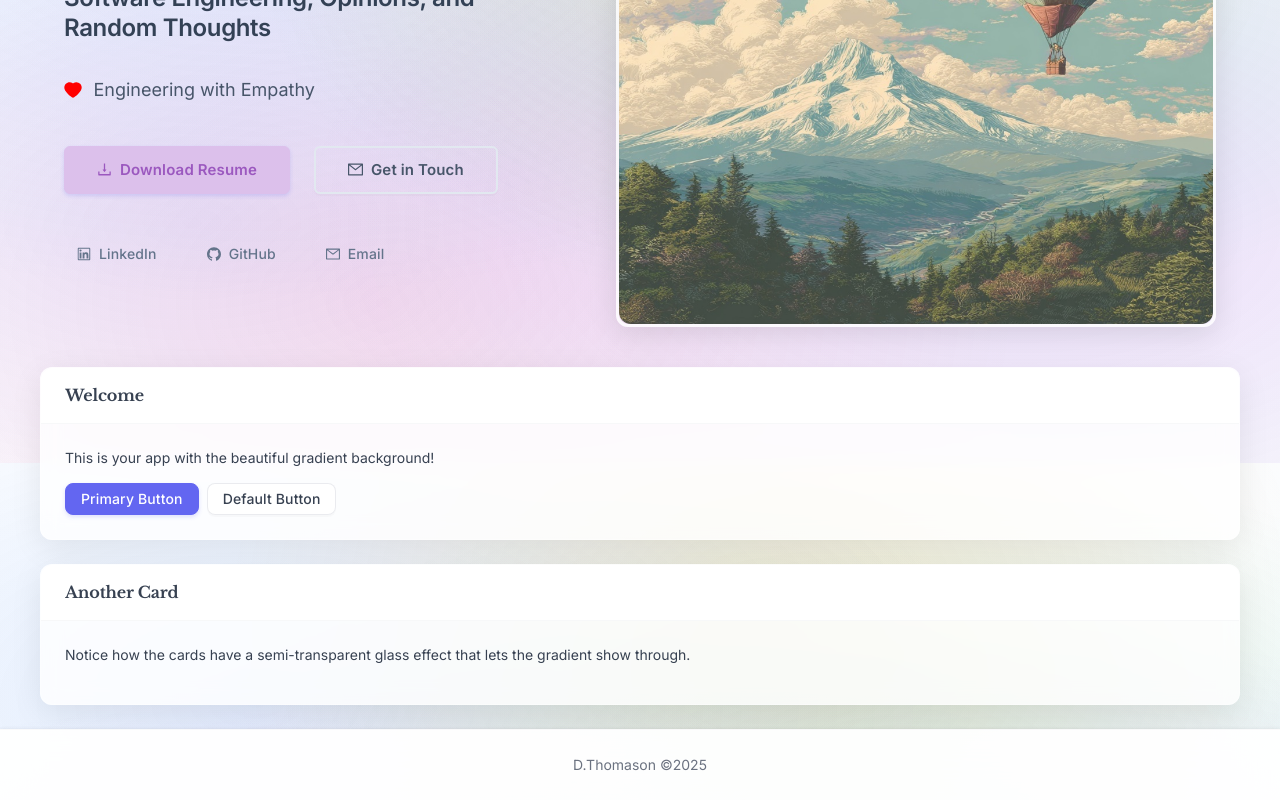
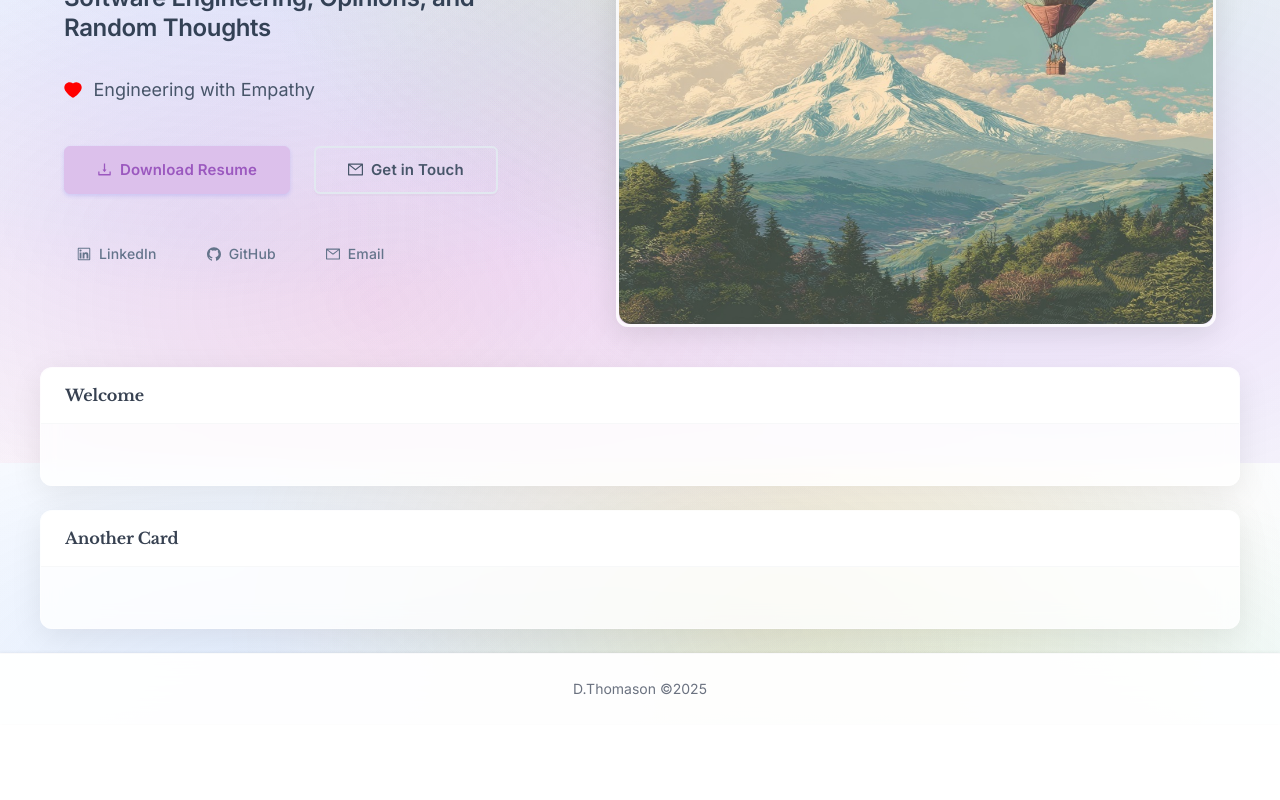
Before and after one commit to darcee/dthomason, a React (Vite) app in the folder dthomason/: page / in a window 1280 px wide. Shown: the part 337-1137 px from the top of the page. After the commit the page ends 1061 px from the top, so only its background shows below. Built offline with nearby package versions, Linux system fonts and the light colour scheme.

Commit message:
Clears text from placeholder cards

```diff
--- a/dthomason/src/App.tsx
+++ b/dthomason/src/App.tsx
@@ -1,4 +1,4 @@
-import { ConfigProvider, Layout, Card, Button, Space } from 'antd';
+import { ConfigProvider, Layout, Card, Space } from 'antd';
 import { customTheme } from './theme/theme';
 import './App.css';
 import Hero from "./components/Hero/Hero.tsx";
@@ -23,15 +23,11 @@ function App() {
                             />
                             <Space direction="vertical" size="large" style={{ width: '100%' }}>
                                 <Card title="Welcome" className="glass-card">
-                                    <p>This is your app with the beautiful gradient background!</p>
-                                    <Space>
-                                        <Button type="primary">Primary Button</Button>
-                                        <Button>Default Button</Button>
-                                    </Space>
+                                    <p></p>
                                 </Card>
 
                                 <Card title="Another Card" className="glass-card">
-                                    <p>Notice how the cards have a semi-transparent glass effect that lets the gradient show through.</p>
+                                    <p></p>
                                 </Card>
                             </Space>
                         </div>
```
